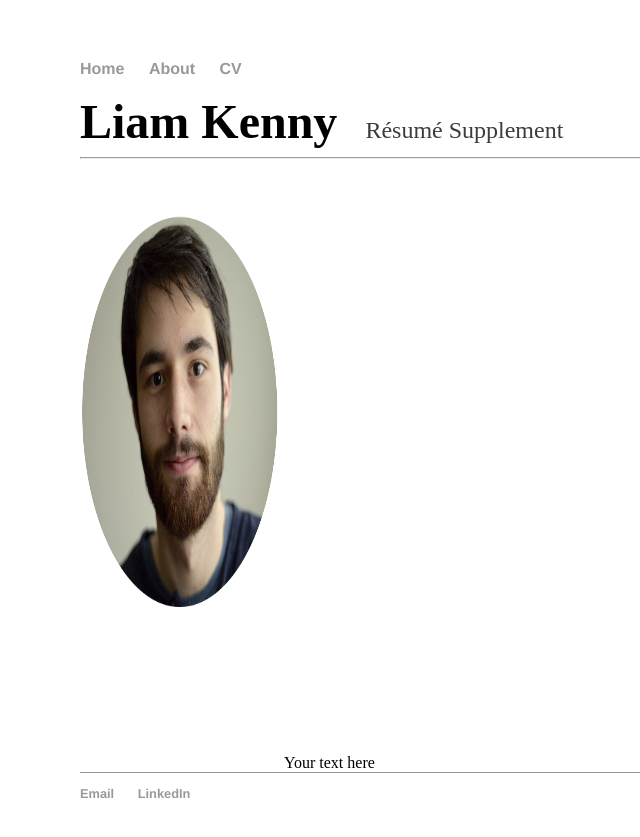
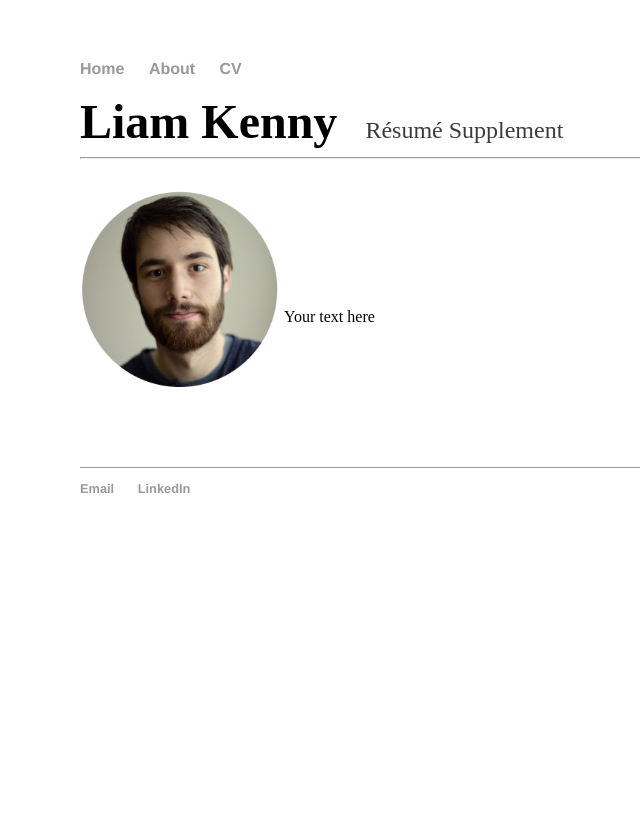
Before and after one commit to LKenny96/lkenny96.github.io, a Jekyll site: the page built from index.html, in a window 1280 px wide. Shown: the top 837 px of the page, without its empty margins (112-752 px from the left). Built offline with Jekyll 4.4.1, drawn with Linux system fonts in a browser that asks for light colours.

Commit message:
Update index.html

```diff
--- a/index.html
+++ b/index.html
@@ -6,7 +6,7 @@ title: Liam Kenny
 	<h1 style='display:inline'>Liam Kenny</h1>
 	<p style='display:inline'>&nbsp;&nbsp;&nbsp;&nbsp;R&eacute;sum&eacute; Supplement</p>
 	<hr>
-	<img src="LiamKennyPhotoCircle.png" alt='me' width='200' height ='600'>
+	<img src="LiamKennyPhotoCircle.png" alt='me' width='200' height ='300' style='vertical-align:middle;'>
 	<div style='vertical-align:middle; display:inline;'>
 	Your text here
 	</div>
```
